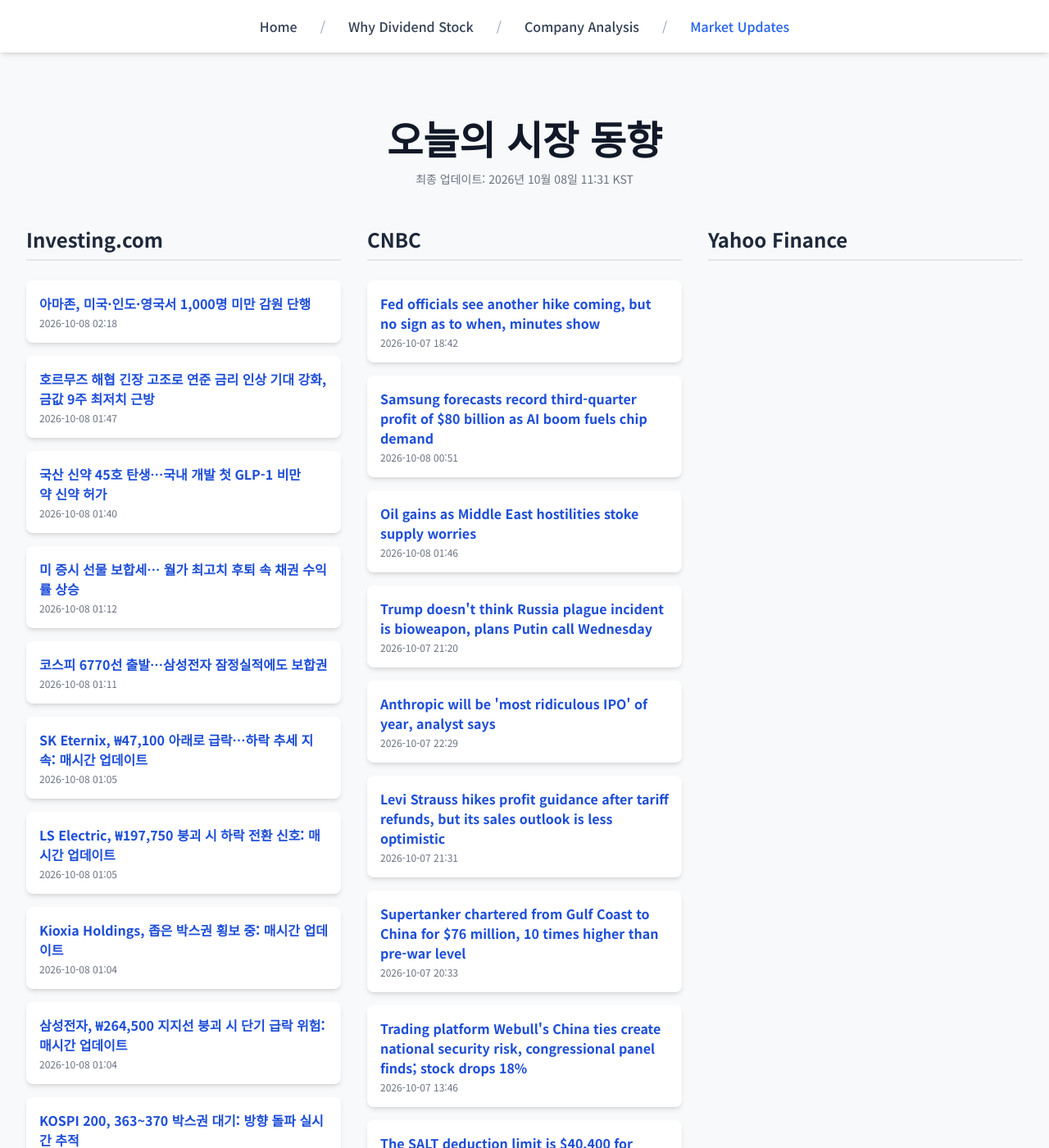
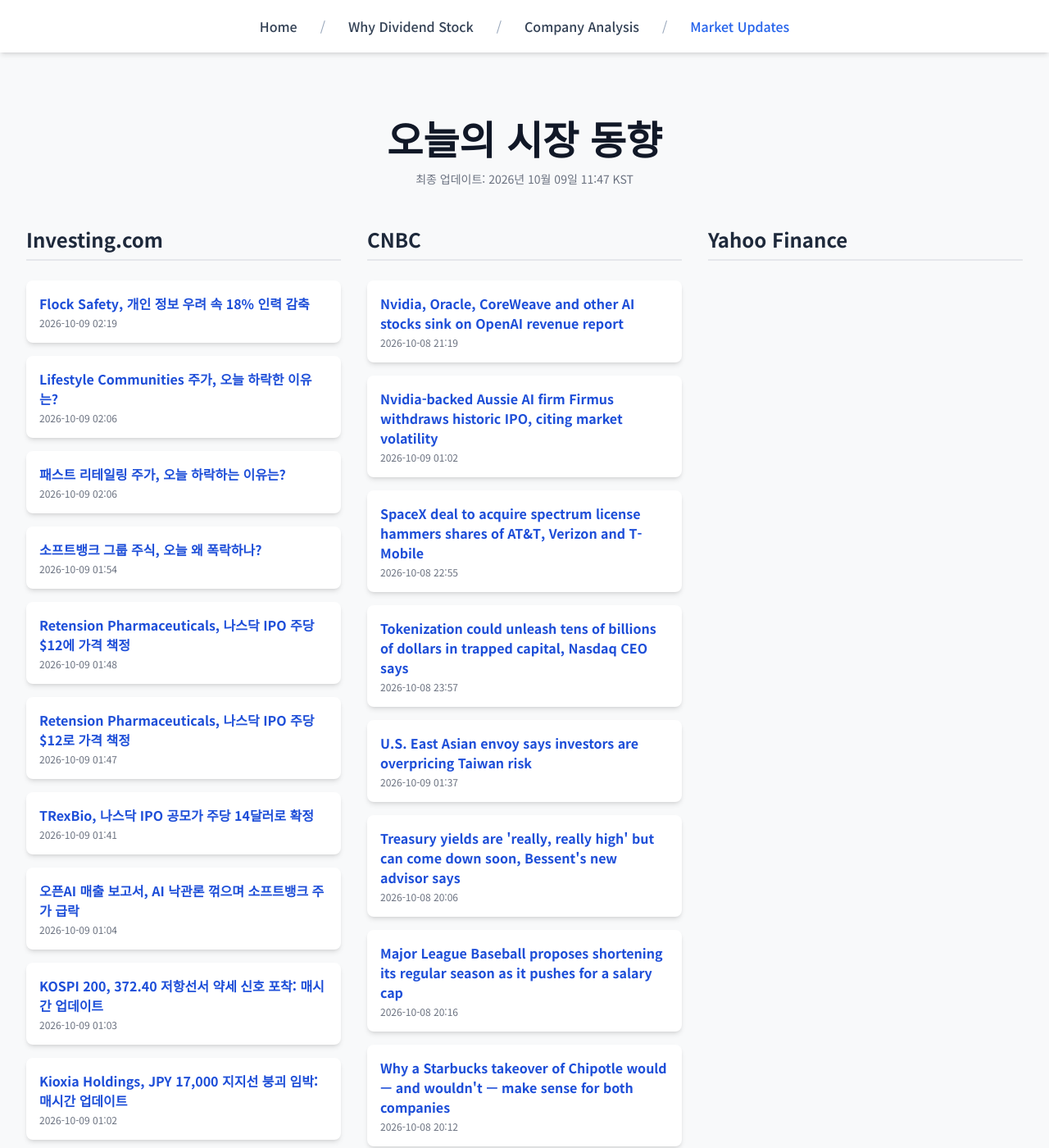
Before and after one commit to Kay-Hwang/my-company-analysis, a Jekyll site: the page built from market-updates.html, in a window 1280 px wide and 1400 px high. Shown: the whole window at 82% size. Built offline with Jekyll 4.4.1, drawn with Linux system fonts in a browser that asks for light colours; nearby versions of some CDN libraries; a script that is not in the unit is left out; some of the changed text lies outside the part shown.

Commit message:
Update daily data

```diff
--- a/_data/latest_data.json
+++ b/_data/latest_data.json
@@ -1,128 +1,128 @@
 {
-  "lastUpdated": "2026년 10월 08일 11:31 KST",
+  "lastUpdated": "2026년 10월 09일 11:47 KST",
   "news": {
     "investing": [
       {
-        "title": "아마존, 미국·인도·영국서 1,000명 미만 감원 단행",
-        "link": "https://kr.investing.com/news/stock-market-news/article-2120008",
-        "pubDate": "2026-10-08 02:18:24",
-        "summary": "아마존, 미국·인도·영국서 1,000명 미만 감원 단행"
+        "title": "Flock Safety, 개인 정보 우려 속 18% 인력 감축",
+        "link": "https://kr.investing.com/news/stock-market-news/article-93CH-2121485",
+        "pubDate": "2026-10-09 02:19:27",
+        "summary": "Flock Safety, 개인 정보 우려 속 18% 인력 감축"
       },
       {
-        "title": "호르무즈 해협 긴장 고조로 연준 금리 인상 기대 강화, 금값 9주 최저치 근방",
-        "link": "https://kr.investing.com/news/stock-market-news/article-2119990",
-        "pubDate": "2026-10-08 01:47:38",
-        "summary": "호르무즈 해협 긴장 고조로 연준 금리 인상 기대 강화, 금값 9주 최저치 근방"
+        "title": "Lifestyle Communities 주가, 오늘 하락한 이유는?",
+        "link": "https://kr.investing.com/news/stock-market-news/article-93CH-2121481",
+        "pubDate": "2026-10-09 02:06:15",
+        "summary": "Lifestyle Communities 주가, 오늘 하락한 이유는?"
       },
       {
-        "title": "국산 신약 45호 탄생…국내 개발 첫 GLP-1 비만약 신약 허가",
-        "link": "https://kr.investing.com/news/stock-market-news/article-2119981",
-        "pubDate": "2026-10-08 01:40:33",
-        "summary": "국산 신약 45호 탄생…국내 개발 첫 GLP-1 비만약 신약 허가"
+        "title": "패스트 리테일링 주가, 오늘 하락하는 이유는?",
+        "link": "https://kr.investing.com/news/stock-market-news/article-93CH-2121480",
+        "pubDate": "2026-10-09 02:06:09",
+        "summary": "패스트 리테일링 주가, 오늘 하락하는 이유는?"
       },
       {
-        "title": "미 증시 선물 보합세… 월가 최고치 후퇴 속 채권 수익률 상승",
-        "link": "https://kr.investing.com/news/stock-market-news/article-2119974",
-        "pubDate": "2026-10-08 01:12:53",
-        "summary": "미 증시 선물 보합세… 월가 최고치 후퇴 속 채권 수익률 상승"
+        "title": "소프트뱅크 그룹 주식, 오늘 왜 폭락하나?",
+        "link": "https://kr.investing.com/news/stock-market-news/article-93CH-2121479",
+        "pubDate": "2026-10-09 01:54:52",
+        "summary": "소프트뱅크 그룹 주식, 오늘 왜 폭락하나?"
       },
       {
-        "title": "코스피 6770선 출발…삼성전자 잠정실적에도 보합권",
-        "link": "https://kr.investing.com/news/stock-market-news/article-2119972",
-        "pubDate": "2026-10-08 01:11:28",
-        "summary": "코스피 6770선 출발…삼성전자 잠정실적에도 보합권"
+        "title": "Retension Pharmaceuticals, 나스닥 IPO 주당 $12에 가격 책정",
+        "link": "https://kr.investing.com/news/stock-market-news/article-432SI-2121478",
+        "pubDate": "2026-10-09 01:48:02",
+        "summary": "Retension Pharmaceuticals, 나스닥 IPO 주당 $12에 가격 책정"
       },
       {
-        "title": "SK Eternix, ₩47,100 아래로 급락…하락 추세 지속: 매시간 업데이트",
-        "link": "https://kr.investing.com/news/stock-market-news/article-93CH-2116849",
-        "pubDate": "2026-10-08 01:05:10",
-        "summary": "SK Eternix, ₩47,100 아래로 급락…하락 추세 지속: 매시간 업데이트"
+        "title": "Retension Pharmaceuticals, 나스닥 IPO 주당 $12로 가격 책정",
+        "link": "https://kr.investing.com/news/stock-market-news/article-432SI-2121477",
+        "pubDate": "2026-10-09 01:47:02",
+        "summary": "Retension Pharmaceuticals, 나스닥 IPO 주당 $12로 가격 책정"
       },
       {
-        "title": "LS Electric, ₩197,750 붕괴 시 하락 전환 신호: 매시간 업데이트",
-        "link": "https://kr.investing.com/news/stock-market-news/article-93CH-2116851",
-        "pubDate": "2026-10-08 01:05:02",
-        "summary": "LS Electric, ₩197,750 붕괴 시 하락 전환 신호: 매시간 업데이트"
+        "title": "TRexBio, 나스닥 IPO 공모가 주당 14달러로 확정",
+        "link": "https://kr.investing.com/news/stock-market-news/article-432SI-2121475",
+        "pubDate": "2026-10-09 01:41:01",
+        "summary": "TRexBio, 나스닥 IPO 공모가 주당 14달러로 확정"
       },
       {
-        "title": "Kioxia Holdings, 좁은 박스권 횡보 중: 매시간 업데이트",
-        "link": "https://kr.investing.com/news/stock-market-news/article-93CH-2115480",
-        "pubDate": "2026-10-08 01:04:55",
-        "summary": "Kioxia Holdings, 좁은 박스권 횡보 중: 매시간 업데이트"
+        "title": "오픈AI 매출 보고서, AI 낙관론 꺾으며 소프트뱅크 주가 급락",
+        "link": "https://kr.investing.com/news/stock-market-news/article-2121467",
+        "pubDate": "2026-10-09 01:04:36",
+        "summary": "오픈AI 매출 보고서, AI 낙관론 꺾으며 소프트뱅크 주가 급락"
       },
       {
-        "title": "삼성전자, ₩264,500 지지선 붕괴 시 단기 급락 위험: 매시간 업데이트",
-        "link": "https://kr.investing.com/news/stock-market-news/article-93CH-2116850",
-        "pubDate": "2026-10-08 01:04:52",
-        "summary": "삼성전자, ₩264,500 지지선 붕괴 시 단기 급락 위험: 매시간 업데이트"
+        "title": "KOSPI 200, 372.40 저항선서 약세 신호 포착: 매시간 업데이트",
+        "link": "https://kr.investing.com/news/stock-market-news/article-93CH-2115479",
+        "pubDate": "2026-10-09 01:03:08",
+        "summary": "KOSPI 200, 372.40 저항선서 약세 신호 포착: 매시간 업데이트"
       },
       {
-        "title": "KOSPI 200, 363~370 박스권 대기: 방향 돌파 실시간 추적",
-        "link": "https://kr.investing.com/news/stock-market-news/article-93CH-2115479",
-        "pubDate": "2026-10-08 01:04:49",
-        "summary": "KOSPI 200, 363~370 박스권 대기: 방향 돌파 실시간 추적"
+        "title": "Kioxia Holdings, JPY 17,000 지지선 붕괴 임박: 매시간 업데이트",
+        "link": "https://kr.investing.com/news/stock-market-news/article-93CH-2115480",
+        "pubDate": "2026-10-09 01:02:43",
+        "summary": "Kioxia Holdings, JPY 17,000 지지선 붕괴 임박: 매시간 업데이트"
       }
     ],
     "cnbc": [
       {
-        "title": "Fed officials see another hike coming, but no sign as to when, minutes show",
-        "link": "https://www.cnbc.com/2026/10/07/fed-officials-see-another-hike-coming-but-no-sign-as-to-when-minutes-show.html",
-        "pubDate": "Wed, 07 Oct 2026 18:42:36 GMT",
-        "summary": "The Federal Reserve on Wednesday released minutes from its Sept. 15-16 policy meeting."
+        "title": "Nvidia, Oracle, CoreWeave and other AI stocks sink on OpenAI revenue report",
+        "link": "https://www.cnbc.com/2026/10/08/open-ai-revenue-nvidia-oracle-coreweave.html",
+        "pubDate": "Thu, 08 Oct 2026 21:19:14 GMT",
+        "summary": "OpenAI has told investors that it hit roughly $50 billion in annualized revenue at the end of September, CNBC confirmed."
       },
       {
-        "title": "Samsung forecasts record third-quarter profit of $80 billion as AI boom fuels chip demand",
-        "link": "https://www.cnbc.com/2026/10/08/samsung-q3-earnings.html",
-        "pubDate": "Thu, 08 Oct 2026 00:51:23 GMT",
-        "summary": "Samsung Electronics reported preliminary third-quarter earnings on Thursday, with operating profit forecast to top 100 trillion won for the first time."
+        "title": "Nvidia-backed Aussie AI firm Firmus withdraws historic IPO, citing market volatility",
+        "link": "https://www.cnbc.com/2026/10/09/nvidia-ai-firmus-ipo-.html",
+        "pubDate": "Fri, 09 Oct 2026 01:02:38 GMT",
+        "summary": "Nvidia-backed Australian AI data center operator Firmus has withdrawn its planned IPO amid market volatility."
       },
       {
-        "title": "Oil gains as Middle East hostilities stoke supply worries",
-        "link": "https://www.cnbc.com/2026/10/08/oil-prices-today-brent-wti-hormuz.html",
-        "pubDate": "Thu, 08 Oct 2026 01:46:56 GMT",
-        "summary": "President Donald Trump and his national security team have talked about possibly restarting large-scale U.S. military operations in Iran in the coming weeks, NBC News reported."
+        "title": "SpaceX deal to acquire spectrum license hammers shares of AT&T, Verizon and T-Mobile",
+        "link": "https://www.cnbc.com/2026/10/08/spacex-spectrum-license-att-verizon-tmobile.html",
+        "pubDate": "Thu, 08 Oct 2026 22:55:46 GMT",
+        "summary": "SpaceX agreed to purchase a nationwide spectrum portfolio as it to pushes its Starlink service deeper into the U.S. telecommunications market."
       },
       {
-        "title": "Trump doesn't think Russia plague incident is bioweapon, plans Putin call Wednesday",
-        "link": "https://www.cnbc.com/2026/10/07/trump-russia-plague-bioweapon-putin.html",
-        "pubDate": "Wed, 07 Oct 2026 21:20:40 GMT",
-        "summary": "Nearly 200 people were placed under medical observation earlier this week in Russia's Irkutsk region in eastern Siberia over suspected exposure to plague."
+        "title": "Tokenization could unleash tens of billions of dollars in trapped capital, Nasdaq CEO says",
+        "link": "https://www.cnbc.com/2026/10/09/nasdaq-ceo-tokenization-could-unleash-billions-in-trapped-capital-.html",
+        "pubDate": "Thu, 08 Oct 2026 23:57:23 GMT",
+        "summary": "Nasdaq CEO Adena Friedman said tokenization could free up tens of billions of dollars in trapped capital."
       },
       {
-        "title": "Anthropic will be 'most ridiculous IPO' of year, analyst says",
-        "link": "https://www.cnbc.com/2026/10/07/anthropic-will-be-most-ridiculous-ipo-of-year-analyst-says.html",
-        "pubDate": "Wed, 07 Oct 2026 22:29:41 GMT",
-        "summary": "Anthropic reportedly plans to list on the Nasdaq before Thanksgiving, and one bearish advisory firm suggests that investors sit this one out."
+        "title": "U.S. East Asian envoy says investors are overpricing Taiwan risk",
+        "link": "https://www.cnbc.com/2026/10/09/taiwan-trump-china-militia-boat-tsmc-.html",
+        "pubDate": "Fri, 09 Oct 2026 01:37:01 GMT",
+        "summary": "Investors are overestimating the risk of conflict across the Taiwan Strait, a U.S. diplomat says, playing up deterrence to keep Beijing from taking the island."
       },
       {
-        "title": "Levi Strauss hikes profit guidance after tariff refunds, but its sales outlook is less optimistic",
-        "link": "https://www.cnbc.com/2026/10/07/levi-strauss-levi-q3-2026-earnings.html",
-        "pubDate": "Wed, 07 Oct 2026 21:31:40 GMT",
-        "summary": "Levi Strauss on Wednesday posted earnings that beat expectations, though it saw benefits from tariff refunds."
+        "title": "Treasury yields are 'really, really high' but can come down soon, Bessent's new advisor says",
+        "link": "https://www.cnbc.com/2026/10/08/treasury-yields-david-zervos.html",
+        "pubDate": "Thu, 08 Oct 2026 20:06:31 GMT",
+        "summary": "The comments from David Zervos come after the 10-year and 30-year yields marched to 24-year highs in recent days."
       },
       {
-        "title": "Supertanker chartered from Gulf Coast to China for $76 million, 10 times higher than pre-war level",
-        "link": "https://www.cnbc.com/2026/10/07/supertanker-from-us-to-china-chartered-for-76-million-source.html",
-        "pubDate": "Wed, 07 Oct 2026 20:33:34 GMT",
-        "summary": "Shipping costs have exploded as the war in the Persian Gulf has led to a shortage of available tankers."
+        "title": "Major League Baseball proposes shortening its regular season as it pushes for a salary cap",
+        "link": "https://www.cnbc.com/2026/10/08/major-league-baseball-proposes-shorter-season-amid-salary-cap-push.html",
+        "pubDate": "Thu, 08 Oct 2026 20:16:21 GMT",
+        "summary": "Major League Baseball proposed a return to a shorter 154-game regular season schedule as it attempts to convince players to approve a salary cap."
       },
       {
-        "title": "Trading platform Webull's China ties create national security risk, congressional panel finds; stock drops 18%",
-        "link": "https://www.cnbc.com/2026/10/07/webull-china-national-security-risk-congress.html",
-        "pubDate": "Wed, 07 Oct 2026 13:46:28 GMT",
-        "summary": "A congressional committee says trading platform Webull is not the ordinary U.S. company it claims, but exposes customer data to Chinese surveillance risk."
+        "title": "Why a Starbucks takeover of Chipotle would — and wouldn't — make sense for both companies",
+        "link": "https://www.cnbc.com/2026/10/08/starbucks-chipotle-acquisition.html",
+        "pubDate": "Thu, 08 Oct 2026 20:12:33 GMT",
+        "summary": "Starbucks has reportedly been working with advisers on a takeover proposal for Chipotle, but a potential deal comes with pros and cons for investors."
       },
       {
-        "title": "The SALT deduction limit is $40,400 for 2026. Here's how to maximize it",
-        "link": "https://www.cnbc.com/2026/10/07/salt-deduction-limit-2026.html",
-        "pubDate": "Wed, 07 Oct 2026 12:15:01 GMT",
-        "summary": "The SALT deduction limit is $40,400 for 2026. Experts cover how to maximize the tax break before year-end."
+        "title": "Treasury sanctions 17 tankers linked to Iran's 'shadow fleet' in economic pressure campaign",
+        "link": "https://www.cnbc.com/2026/10/08/iran-treasury-sanctions-shadow-fleet.html",
+        "pubDate": "Thu, 08 Oct 2026 17:13:32 GMT",
+        "summary": "The additional sanctions are part of the Trump administration's military and economic campaign against Iran."
       },
       {
-        "title": "Americans grow more pessimistic about their finances, New York Fed finds — expert warns of ‘tough choices’ ahead",
-        "link": "https://www.cnbc.com/2026/10/07/new-york-fed-financial-outlook-inflation.html",
-        "pubDate": "Wed, 07 Oct 2026 19:40:31 GMT",
-        "summary": "As affordability pressures mount, Americans are increasingly concerned about their financial future, the New York Fed's data shows."
+        "title": "Treasury yields are lower after reaching multiyear highs, traders weigh latest bond auction",
+        "link": "https://www.cnbc.com/2026/10/08/us-treasury-yields-30-year-bond-auction.html",
+        "pubDate": "Thu, 08 Oct 2026 20:06:52 GMT",
+        "summary": "Traders digested comments from a top Federal Reserve official while awaiting another long-dated bond auction."
       }
     ],
     "yahoo": []
```
